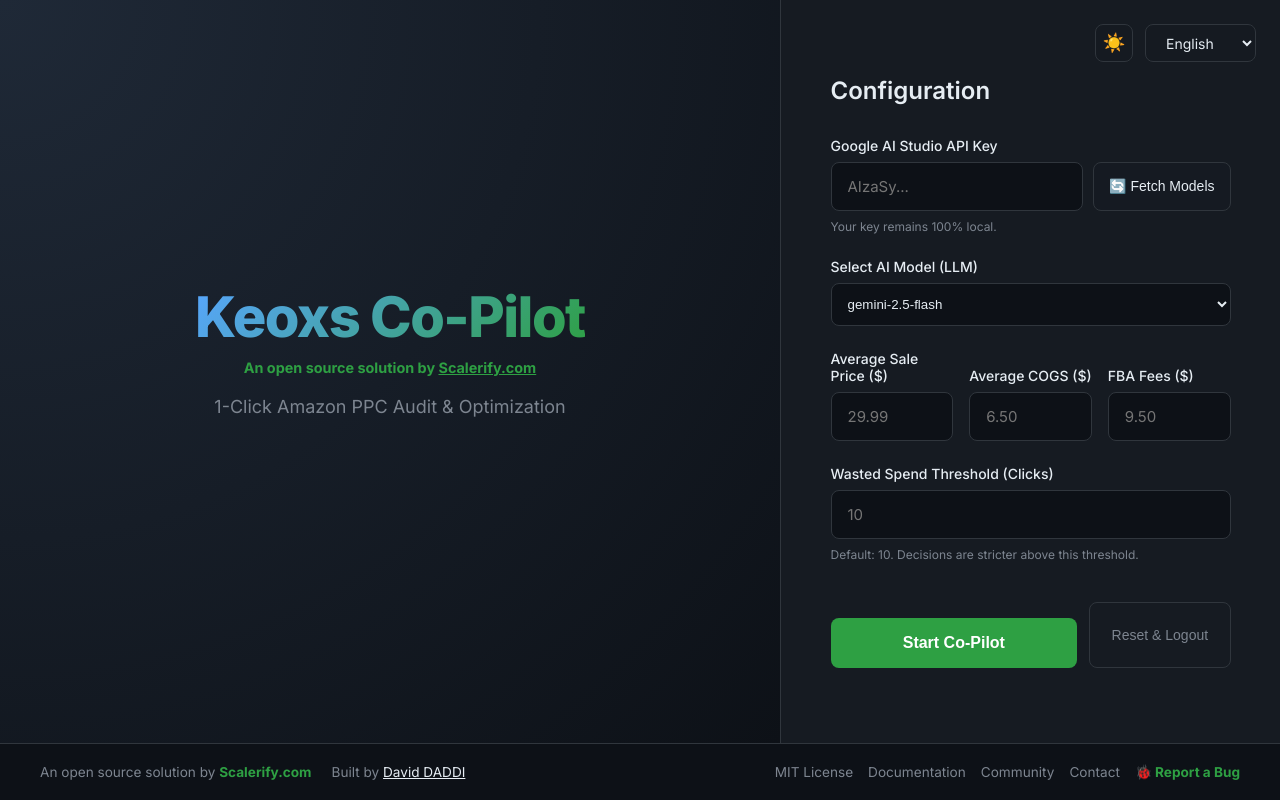
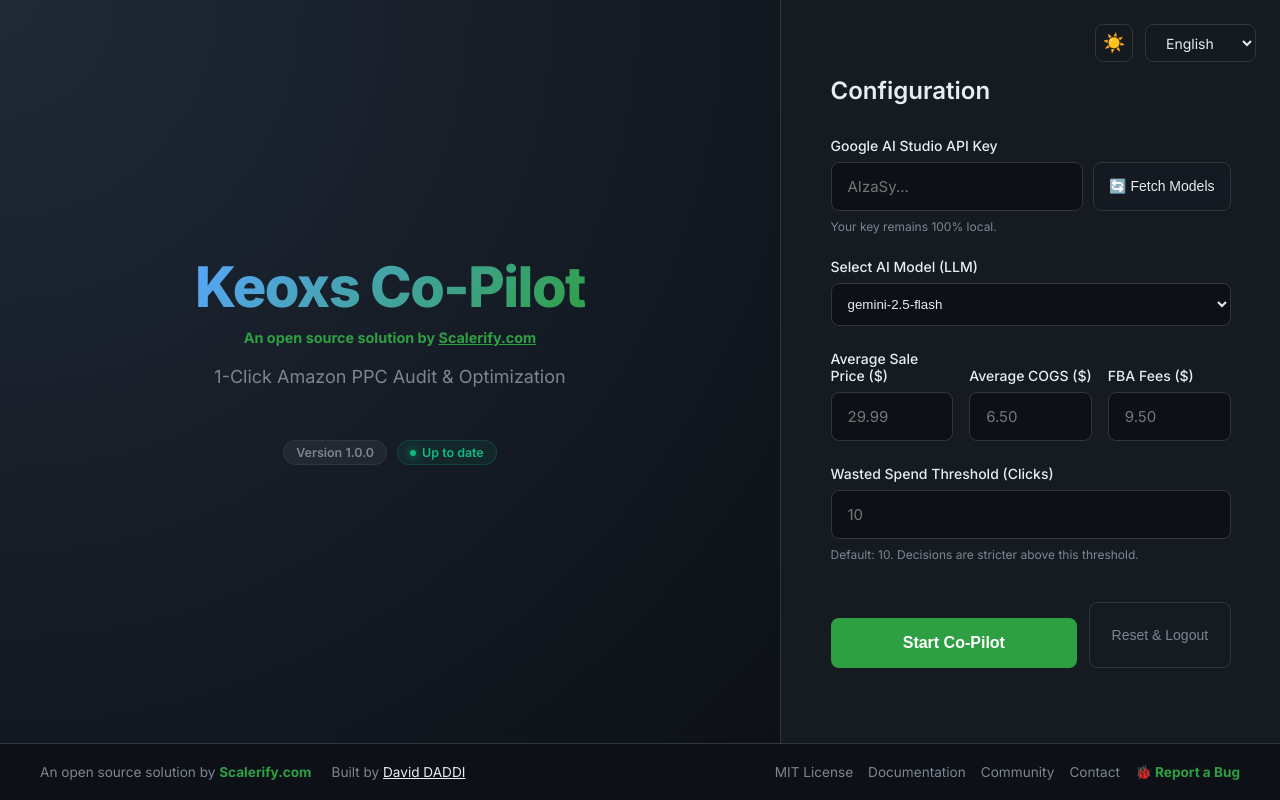
Before and after one commit to scalerify-keoxs/keoxs-co-pilot, a React app in the folder frontend/: page / in a window 1280 px wide. Built offline with nearby package versions, Linux system fonts and the light colour scheme; the HTML template or start-up script is replaced by a standard one.

Commit message:
feat: add app version v1.0.0 and up to date badge on home page

```diff
--- a/frontend/src/App.jsx
+++ b/frontend/src/App.jsx
@@ -849,6 +849,38 @@
           </p>
           <p>{t.subtitle}</p>
 
+          <div style={{ display: 'flex', alignItems: 'center', gap: '10px', justifyContent: 'center', flexWrap: 'wrap', marginTop: '10px', marginBottom: '25px' }}>
+            <span style={{
+              background: 'rgba(255, 255, 255, 0.05)',
+              border: '1px solid var(--border)',
+              borderRadius: '20px',
+              padding: '4px 12px',
+              fontSize: '0.78rem',
+              fontWeight: '600',
+              color: 'var(--text-secondary)',
+              display: 'inline-flex',
+              alignItems: 'center',
+              gap: '6px'
+            }}>
+              Version 1.0.0
+            </span>
+            <span style={{
+              background: 'rgba(16, 185, 129, 0.08)',
+              border: '1px solid rgba(16, 185, 129, 0.2)',
+              borderRadius: '20px',
+              padding: '4px 12px',
+              fontSize: '0.78rem',
+              fontWeight: '600',
+              color: '#10b981',
+              display: 'inline-flex',
+              alignItems: 'center',
+              gap: '6px'
+            }}>
+              <span style={{ width: '6px', height: '6px', borderRadius: '50%', background: '#10b981', display: 'inline-block', boxShadow: '0 0 8px #10b981' }}></span>
+              {lang === 'fr' ? 'Vous êtes à jour' : 'Up to date'}
+            </span>
+          </div>
+
           {isSuccess && !results && !showHistoryPage && (
             <div className="dropzone-card">
               <h2>{t.dropZoneTitle}</h2>
```
